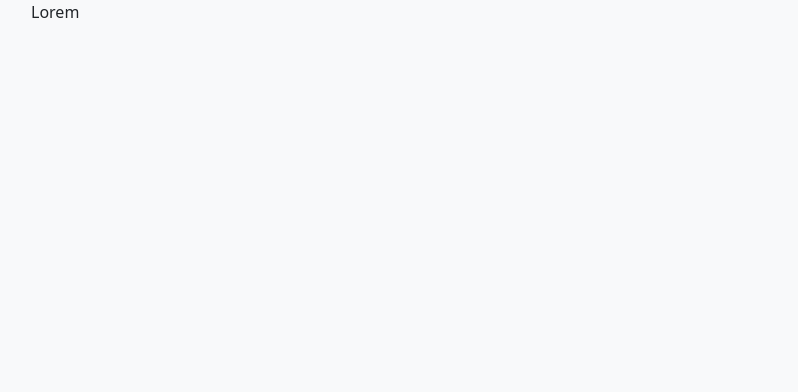
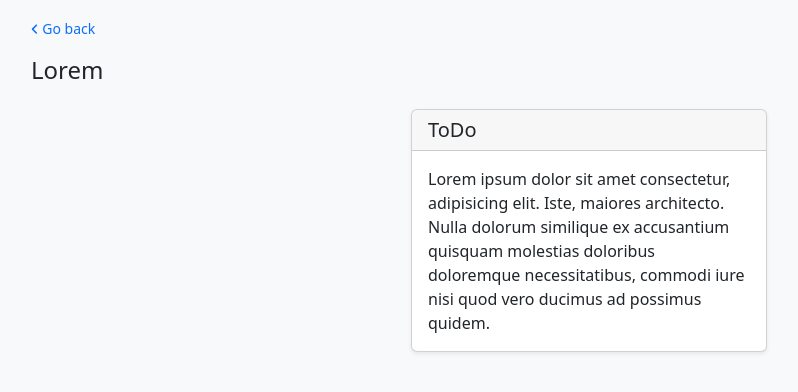
Before and after one commit to Kajaia/vue-crm-app, a Vue app: page /boards/1 in a window 1280 px wide. Shown: the top 392 px of the page, without its empty margins (51-849 px from the left). Built offline with nearby package versions, Linux system fonts and the light colour scheme.

Commit message:
Added cards

```diff
--- a/src/App.vue
+++ b/src/App.vue
@@ -1,5 +1,5 @@
 <template>
-  <div class="container">
+  <div class="container pt-3">
     <RouterView />
   </div>
 </template>
--- /dev/null
+++ b/src/components/boards/BoardItem.vue
@@ -0,0 +1,26 @@
+<script setup>
+import { useBoardsStore } from "@/stores/boards";
+import CardsList from "../cards/CardsList.vue";
+
+const props = defineProps({
+  id: String,
+});
+
+const store = useBoardsStore();
+const board = store.getBoard(props.id);
+</script>
+
+<template>
+  <div class="row justify-content-center">
+    <router-link to="/" class="text-decoration-none">
+      <small>
+        <i class="fas fa-angle-left fa-sm"></i>
+        Go back
+      </small>
+    </router-link>
+    <h1 class="fs-4 mt-3 mb-4">
+      {{ board.title }}
+    </h1>
+    <CardsList :id="props.id" />
+  </div>
+</template>
--- a/src/components/boards/BoardsList.vue
+++ b/src/components/boards/BoardsList.vue
@@ -8,7 +8,7 @@ const { boards } = storeToRefs(store);
 </script>
 
 <template>
-  <div class="row justify-content-center mt-3 gap-3">
+  <div class="row justify-content-center gap-3">
     <div
       v-for="board in boards"
       :key="board.id"
--- /dev/null
+++ b/src/components/cards/CardsList.vue
@@ -0,0 +1,33 @@
+<script setup>
+import { useCardsStore } from "@/stores/cards";
+
+const props = defineProps({
+  id: String,
+});
+
+const store = useCardsStore();
+const cards = store.getCardsByBoardId(props.id);
+</script>
+
+<template>
+  <div v-for="card in cards" :key="card.id" class="col-md-4">
+    <div class="card shadow-sm">
+      <div class="card-header">
+        <h2 class="fs-5 mb-0">
+          {{ card.title }}
+        </h2>
+      </div>
+      <div class="card-body">
+        <p class="mb-0">
+          Lorem ipsum dolor sit amet consectetur, adipisicing elit. Iste,
+          maiores architecto. Nulla dolorum similique ex accusantium quisquam
+          molestias doloribus doloremque necessitatibus, commodi iure nisi quod
+          vero ducimus ad possimus quidem.
+        </p>
+      </div>
+    </div>
+  </div>
+  <div v-if="!cards.length" class="col-12">
+    <p class="mb-0 text-center">No cards!</p>
+  </div>
+</template>
--- a/src/stores/boards.js
+++ b/src/stores/boards.js
@@ -24,9 +24,6 @@ export const useBoardsStore = defineStore({
       },
     ],
   }),
-  getters: {
-    //
-  },
   actions: {
     getBoard(id) {
       return this.boards.find((board) => board.id == id);
--- /dev/null
+++ b/src/stores/cards.js
@@ -0,0 +1,50 @@
+import { defineStore } from "pinia";
+
+export const useCardsStore = defineStore({
+  id: "cards",
+  state: () => ({
+    cards: [
+      {
+        id: 1,
+        title: "ToDo",
+        position: 1,
+        board_id: 2,
+      },
+      {
+        id: 2,
+        title: "In Progress",
+        position: 2,
+        board_id: 2,
+      },
+      {
+        id: 3,
+        title: "Completed",
+        position: 3,
+        board_id: 2,
+      },
+      {
+        id: 4,
+        title: "ToDo",
+        position: 1,
+        board_id: 1,
+      },
+      {
+        id: 5,
+        title: "In Progress",
+        position: 1,
+        board_id: 3,
+      },
+      {
+        id: 6,
+        title: "Completed",
+        position: 2,
+        board_id: 3,
+      },
+    ],
+  }),
+  actions: {
+    getCardsByBoardId(id) {
+      return this.cards.filter((card) => card.board_id == id);
+    },
+  },
+});
--- a/src/views/BoardView.vue
+++ b/src/views/BoardView.vue
@@ -1,13 +1,7 @@
 <script setup>
-import { useBoardsStore } from "@/stores/boards";
-
-const props = defineProps({
-  id: String,
-});
-
-const store = useBoardsStore();
-
-const board = store.getBoard(props.id);
+import BoardItem from "@/components/boards/BoardItem.vue";
 </script>
 
-<template>{{ board.title }}</template>
+<template>
+  <BoardItem />
+</template>
```
